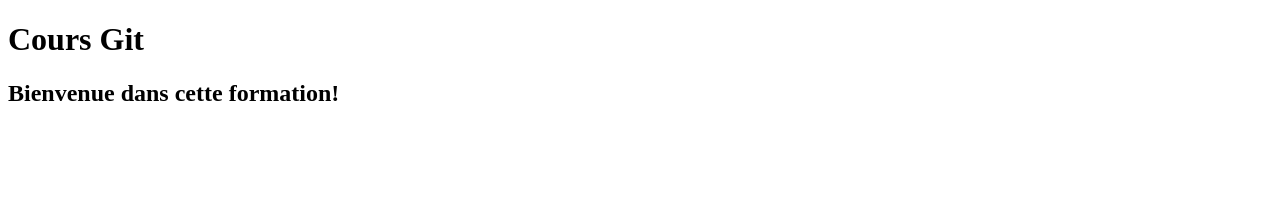
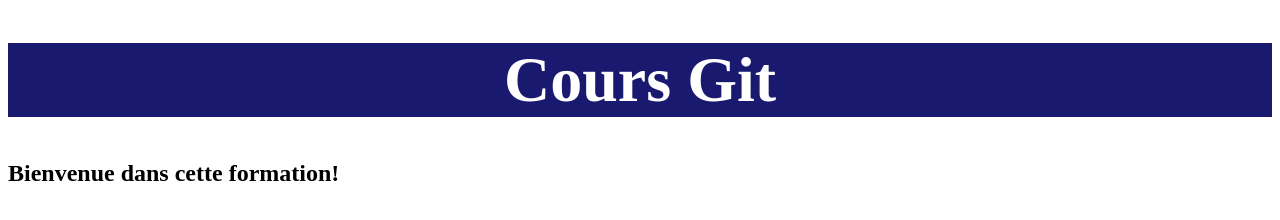
Before and after one commit to J0J0STAR/cours_git_cdui, a plain HTML site: page index.html in a window 1280 px wide. Drawn offline with Linux system fonts and the light colour scheme.

Commit message:
Ajout de l'id top-banner + CSS

```diff
--- a/index.html
+++ b/index.html
@@ -8,7 +8,7 @@
     <title>Document</title>
 </head>
 <body>
-    <h1>Cours Git</h1>
+    <h1 id="top-banner">Cours Git</h1>
     <h2>Bienvenue dans cette formation!
 
     </h2>
--- a/style.css
+++ b/style.css
@@ -0,0 +1,6 @@
+#top-banner{
+    background-color: midnightblue;
+    color: white;
+    text-align: center;
+    font-size: 4rem;
+}
```
